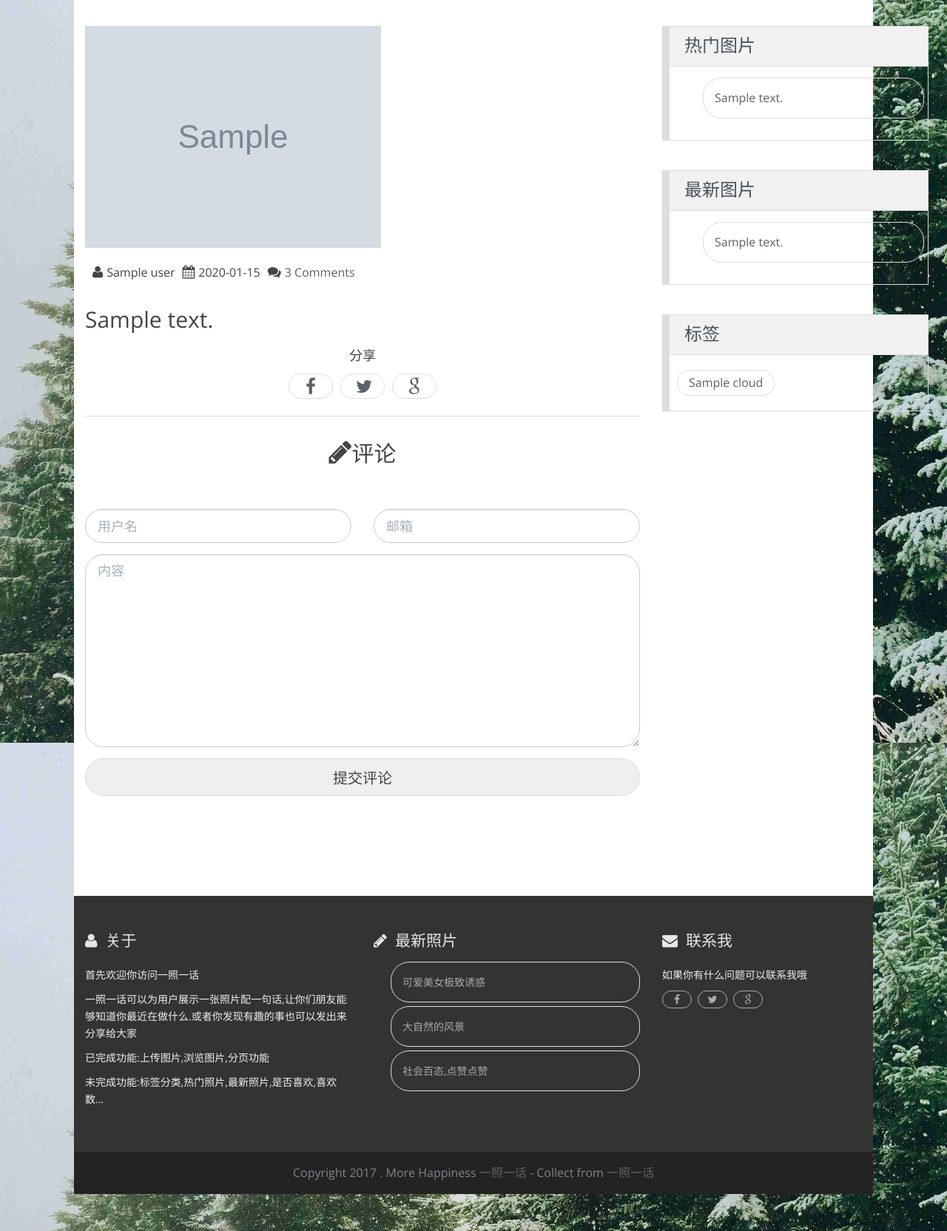
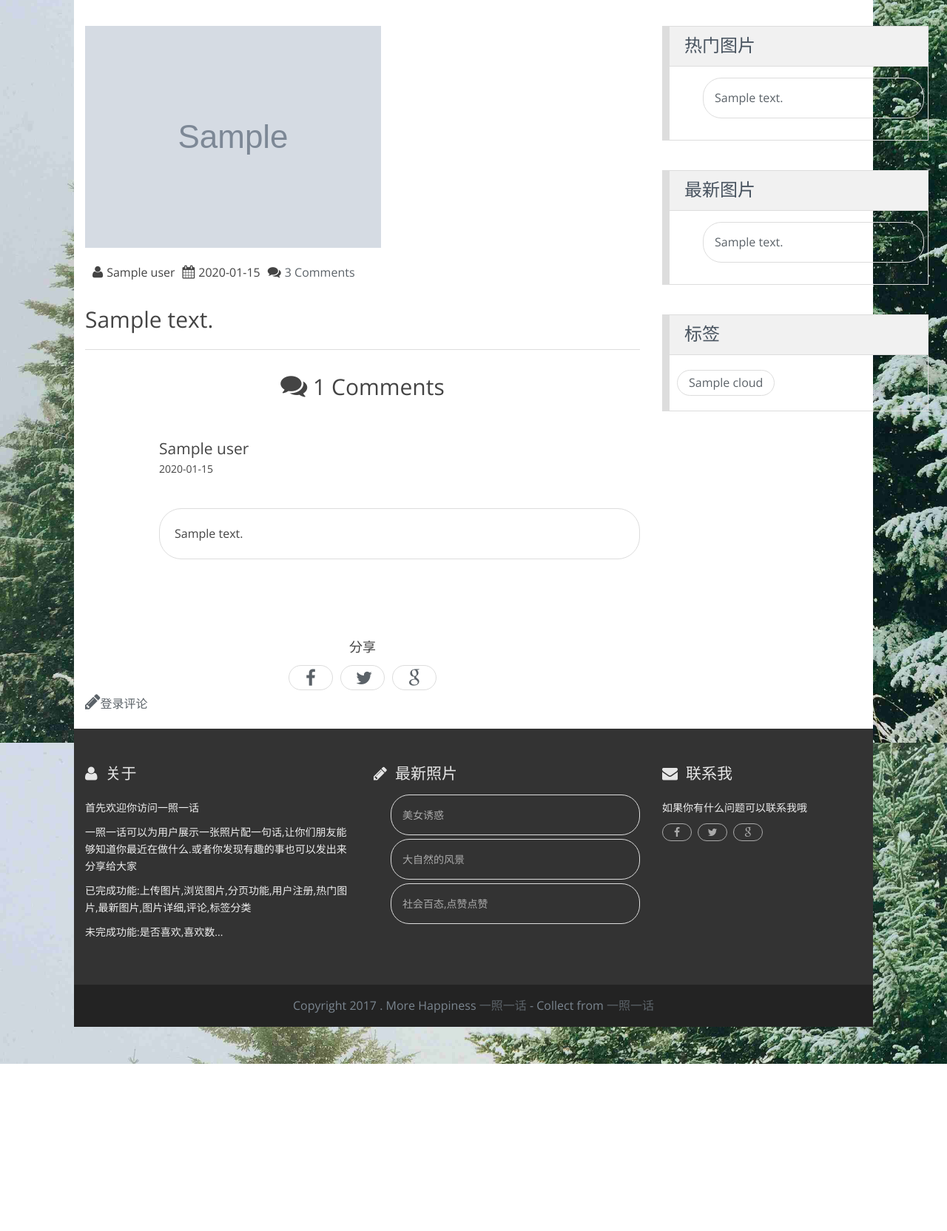
Before and after one commit to Njsc/opow, a Django app: template templates/detail.html in a window 1280 px wide. Shown: the part 276-1940 px from the top of the page at 74% size. After the commit the page ends 1714 px from the top, so only its background shows below. Run offline with Django 3.2, Linux system fonts and the light colour scheme; the template is opened without the code that fills it: most values are stand-ins (such as "Sample title", 1, 10 or a date in 2020); grey boxes marked "Sample" are stand-in pictures.

Commit message:
third commit

```diff
--- a/app1/urls.py
+++ b/app1/urls.py
@@ -1,12 +1,12 @@
 from django.conf.urls import url
 
-from app1.views import add, detail, index, about, contact, do_register, do_login, do_logout
+from app1.views import add, detail, index, about, contact, do_register, do_login, do_logout, list
 
 urlpatterns = [
     url(r'^add/$', add, name='add'),
     url(r'^list/$', list, name='list'),
     url(r'^detail/$', detail, name='detail'),
-    url(r'^index/', index, name='index'),
+    url(r'^$', index, name='index'),
     url(r'^about/$', about, name='about'),
     url(r'^contact/$', contact, name='contact'),
     url(r'^register/$', do_register, name='register'),
--- a/templates/base.html
+++ b/templates/base.html
@@ -29,7 +29,7 @@
 <header>
     <div class="widewrapper masthead">
         <div class="container">
-            <a href="index.html" id="logo">
+            <a href="{% url 'index' %}" id="logo">
                 <img src="{% static 'img/logo.png' %}" alt="One Pic One Word">
             </a>
 
--- a/templates/base_1.html
+++ b/templates/base_1.html
@@ -30,7 +30,7 @@
 <header>
     <div class="widewrapper masthead">
         <div class="container">
-            <a href="index.html" id="logo">
+            <a href="{% url 'index' %}" id="logo">
                 <img src="{% static 'img/logo.png' %}" alt="clean Blog">
             </a>
 
--- a/templates/detail.html
+++ b/templates/detail.html
@@ -17,34 +17,48 @@
                     <h2>{{ photo.desc }}</h2>
                 </div>
                 </article>
+            {% endfor %}
+    <aside class="comments" id="comments">
+        <hr>
 
+        <h2><i class="fa fa-comments"></i> {{ comments.count }} Comments</h2>
+        {% for comment in comments %}
+            <article class="comment">
+                <header class="clearfix">
+                    {#                <img src="img/avatar.png" alt="A Smart Guy" class="avatar">#}
+                    <div class="meta">
+                        <h3><a href="#"></a>{{ comment.user }}</h3>
+                                    <span class="date">
+                                        {{ comment.comment_date|date:'Y-m-d' }}
+                                    </span>
+                    </div>
+                </header>
+                <div class="body">
+                    {{ comment.comment_text|safe }}
+                </div>
+            </article>
+        {% endfor %}
+    </aside>
     <aside class="social-icons clearfix">
         <h4>分享 </h4>
         <a href="#"><i class="fa fa-facebook"></i></a> <a href="#"><i class="fa fa-twitter"></i></a>
         <a href="#"><i class="fa fa-google"></i></a>
     </aside>
-            {% endfor %}
+    {% if user.is_authenticated %}
         <aside class="create-comment" id="create-comment">
             <hr>
 
             <h2><i class="fa fa-pencil"></i>评论</h2>
 
-        <form action="#" method="get" accept-charset="utf-8">
-            <div class="row">
-                <div class="col-md-6">
-                    <input type="text" name="name" id="comment-name" placeholder="用户名"
-                           class="form-control input-lg">
-                </div>
-                <div class="col-md-6">
-                    <input type="email" name="email" id="comment-email" placeholder="邮箱"
-                           class="form-control input-lg">
-                </div>
-            </div>
-                        <textarea rows="10" name="message" id="comment-body" placeholder="内容"
+            <form action="{% url 'detail' %}" method="POST" accept-charset="utf-8">
+                        <textarea rows="10" name="comment_text" id="comment-body" placeholder="内容"
                                   class="form-control input-lg"></textarea>
                 <div class="buttons clearfix">
                     <button type="submit" class="btn btn-xlarge btn-clean-one">提交评论</button>
                 </div>
             </form>
         </aside>
+    {% else %}
+        <a href="{% url 'login' %}"><i class="fa fa-pencil"></i>登录评论</a>
+    {% endif %}
 {% endblock %}
--- a/templates/footer.html
+++ b/templates/footer.html
@@ -6,14 +6,14 @@
                     <h3><i class="fa fa-user"></i>关于</h3>
                     <p>首先欢迎你访问一照一话</p>
                     <p>一照一话可以为用户展示一张照片配一句话,让你们朋友能够知道你最近在做什么.或者你发现有趣的事也可以发出来分享给大家</p>
-                    <p>已完成功能:上传图片,浏览图片,分页功能</p>
-                    <p>未完成功能:标签分类,热门照片,最新照片,是否喜欢,喜欢数...</p>
+                    <p>已完成功能:上传图片,浏览图片,分页功能,用户注册,热门图片,最新图片,图片详细,评论,标签分类</p>
+                    <p>未完成功能:是否喜欢,喜欢数...</p>
                 </div>
 
                 <div class="col-md-4 footer-widget">
                     <h3><i class="fa fa-pencil"></i>最新照片</h3>
                     <ul class="clean-list">
-                        <li><a href="">可爱美女极致诱惑</a></li>
+                        <li><a href="">美女诱惑</a></li>
                         <li><a href="">大自然的风景</a></li>
                         <li><a href="">社会百态,点赞点赞</a></li>
                     </ul>
--- a/templates/login.html
+++ b/templates/login.html
@@ -8,8 +8,10 @@
             <div class="row">
                 <div class="col-md-6 col-md-offset-3 clean-superblock" id="contact">
                     <h2>登录</h2>
-
                     <form action="{% url 'login' %}" method="POST" accept-charset="utf-8" class="contact-form">
+                        {% if errors %}
+                            <p style="color: red" c>{{ errors }}</p>
+                        {% endif %}
                         <input type="text" name="username" id="contact-name" placeholder="用户名"
                                class="form-control input-lg">
                         <input type="password" name="password" id="contact-password" placeholder="密码"
--- a/templates/register.html
+++ b/templates/register.html
@@ -10,6 +10,9 @@
                     <h2>注册</h2>
 
                     <form action="{% url 'register' %}" method="POST" accept-charset="utf-8" class="contact-form">
+                        {% if errors %}
+                            <p style="color: red" c>{{ errors }}</p>
+                        {% endif %}
                         <input type="text" name="username" id="contact-name" placeholder="用户名"
                                class="form-control input-lg">
                         <input type="password" name="password" id="contact-password" placeholder="密码"
--- a/templates/right_content.html
+++ b/templates/right_content.html
@@ -7,7 +7,7 @@
         <div class="body">
             <ul class="clean-list">
                 {% for hit in hit_list %}
-                                <li><a href="">{{ hit.desc }}</a></li>
+                    <li><a href="{% url 'detail' %}?id={{ hit.id }}">{{ hit.desc }}</a></li>
                 {% endfor %}
             </ul>
         </div>
@@ -20,7 +20,7 @@
         <div class="body">
             <ul class="clean-list">
                 {% for latest in latest_list %}
-                            <li><a href="">{{ latest.desc }}</a></li>
+                    <li><a href="{% url 'detail' %}?id={{ latest.id }}">{{ latest.desc }}</a></li>
                 {% endfor %}
             </ul>
         </div>
@@ -33,7 +33,7 @@
         <div class="body clearfix">
             <ul class="tags">
                 {% for cloud in cloud_list %}
-                                <li><a href="#">{{ cloud.name }}</a></li>
+                    <li><a href="{% url 'list' %}?tag={{ cloud.name }}">{{ cloud.name }}</a></li>
                 {% endfor %}
             </ul>
         </div>
```
Also changed, not shown: app1/forms.py (+7 -1 lines), app1/views.py (+33 -6 lines), static/css/style.css (line endings or trailing spaces). Lines whose indentation alone changed are shown as unchanged.
